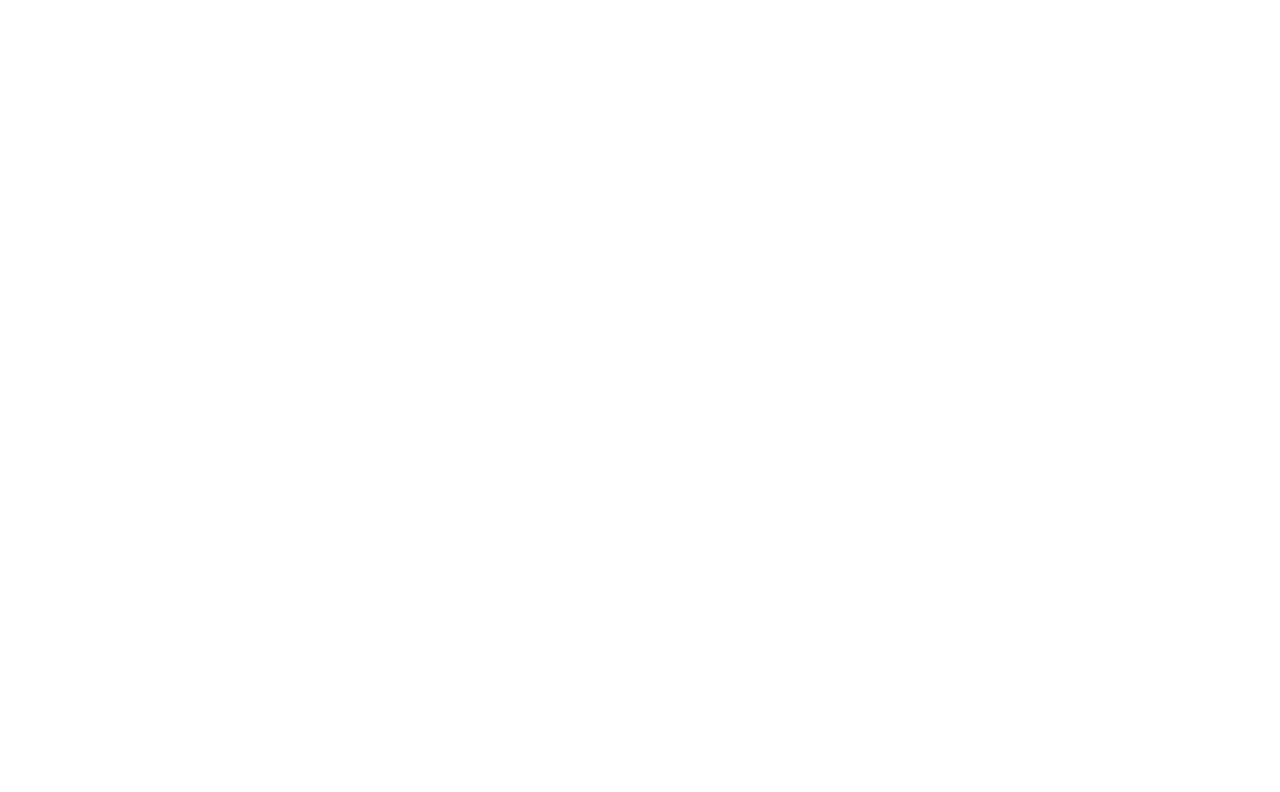
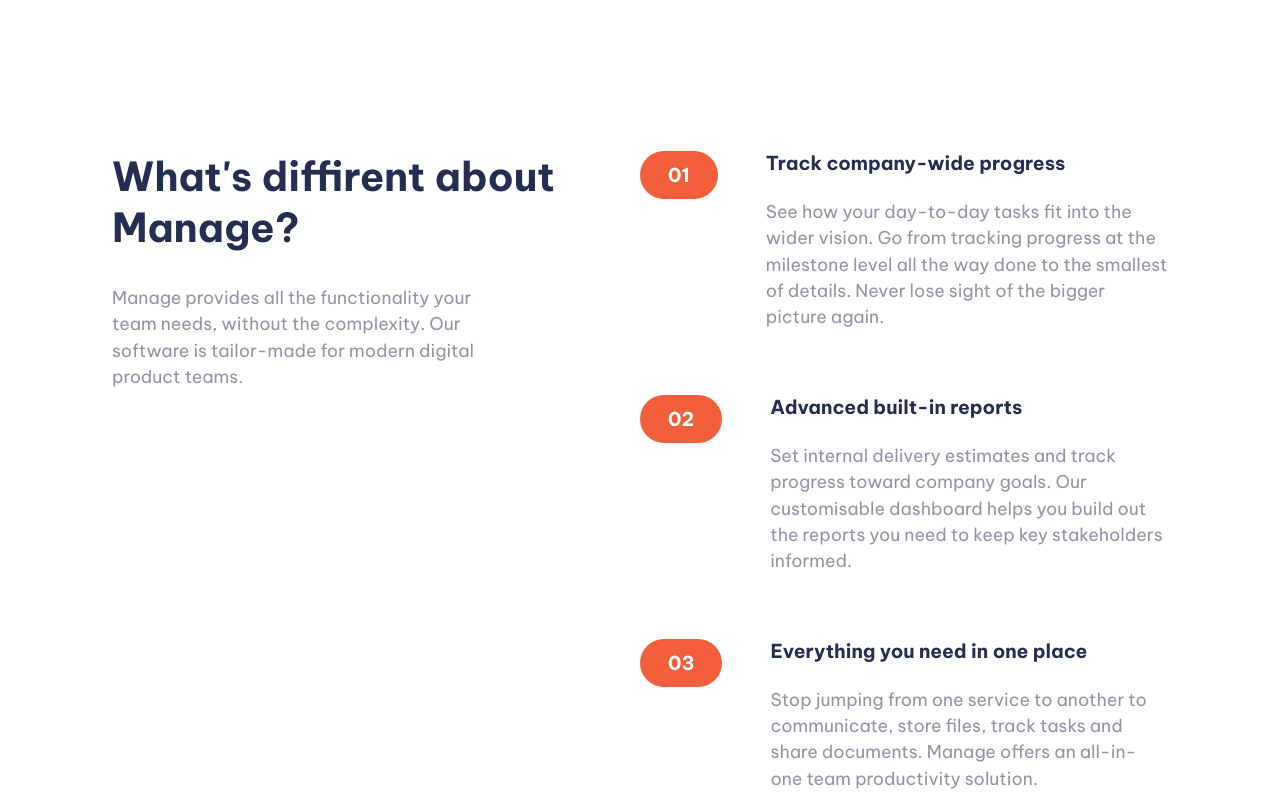
Before and after one commit to kaya70875/manage-landing-page-react, a React (Vite) app in the folder manage-react/: page / in a window 1280 px wide. Shown: the part 880-1672 px from the top of the page. Before the commit the page ends 878 px from the top, so only its background shows below. Built offline with nearby package versions, Linux system fonts and the light colour scheme.

Commit message:
complete article section

```diff
--- a/manage-react/src/App.css
+++ b/manage-react/src/App.css
@@ -11,3 +11,9 @@
     flex-direction: column;
     gap : 10rem;
 }
+
+main {
+    display: flex;
+    flex-direction: column;
+    gap: 10rem;
+}
--- a/manage-react/src/App.tsx
+++ b/manage-react/src/App.tsx
@@ -1,4 +1,5 @@
 import './App.css'
+import Article from './components/Article'
 import Hero from './components/Hero'
 import Navbar from './components/Navbar'
 import './index.css'
@@ -11,6 +12,7 @@
 
       <main>
         <Hero />
+        <Article />
       </main>
     </div>
   )
--- /dev/null
+++ b/manage-react/src/components/Article.css
@@ -0,0 +1,38 @@
+article {
+    display: flex;
+    gap : 2rem;
+}
+
+.article-left {
+    display: flex;
+    flex : 1;
+}
+
+.article-right {
+    display: flex;
+    flex-direction: column;
+    gap: 4rem;
+
+    width: 50%;
+}
+
+.article-header {
+    display: flex;
+    flex-direction: column;
+    gap: 2rem;
+}
+
+.article-header p{
+    max-width: 24rem;
+}
+
+.card-wrapper {
+    display: flex;
+    gap: 3rem;
+}
+
+.card-info {
+    display: flex;
+    flex-direction: column;
+    gap: 1.5rem;
+}
--- /dev/null
+++ b/manage-react/src/components/Article.tsx
@@ -0,0 +1,42 @@
+import './Article.css';
+export default function Article() {
+
+    const cardInfo = [
+        {
+            id : 1,
+            title: 'Track company-wide progress',
+            description: 'See how your day-to-day tasks fit into the wider vision. Go from tracking progress at the milestone level all the way done to the smallest of details. Never lose sight of the bigger picture again.'
+        },
+        {   id : 2,
+            title: 'Advanced built-in reports',
+            description: 'Set internal delivery estimates and track progress toward company goals. Our customisable dashboard helps you build out the reports you need to keep key stakeholders informed.'
+        },
+        {   id : 3,
+            title: 'Everything you need in one place',
+            description: 'Stop jumping from one service to another to communicate, store files, track tasks and share documents. Manage offers an all-in-one team productivity solution.'
+        }
+    ]
+  return (
+    <article>
+        <section className='article-left'>
+            <header className='article-header'>
+                <h2>What's diffirent about Manage?</h2>
+                <p>Manage provides all the functionality your team needs, without the complexity. Our software is tailor-made for modern digital product teams.</p>
+            </header>
+        </section>
+        <section className="article-right">
+            {cardInfo.map(card => (
+                <div className="card-wrapper" key={card.id}>
+                    <div className="card-button">
+                        <button className="secondary-button">{`0${card.id}`}</button>
+                    </div>
+                    <div className="card-info">
+                        <h3>{card.title}</h3>
+                        <p>{card.description}</p>
+                    </div>
+                </div>
+            ))}
+        </section>
+    </article>
+  )
+}
--- a/manage-react/src/index.css
+++ b/manage-react/src/index.css
@@ -25,6 +25,19 @@
   max-width: 10rem;
 }
 
+.secondary-button {
+  background-color: var(--veryLightGray);
+  color: white;
+  background: var(--brightRed);
+  border : none;
+  border-radius: 2rem;
+  padding: .75rem 1.75rem;
+  font-weight: 700;
+  cursor: pointer;
+  max-width: 10rem;
+  font-size: 1.2rem;
+}
+
 .primary-button:active {
   opacity: 0.8;
 }
@@ -32,7 +45,7 @@
 p {
   color: var(--darkGrayishBlue);
   line-height: 1.5;
-  font-size: 1.2rem;
+  font-size: 1.1rem;
 }
 
 h1 {
@@ -40,3 +53,15 @@
   font-size: 3.5rem;
   font-weight: 700;
 }
+
+h2 {
+  color: var(--darkBlue);
+  font-size: 2.5rem;
+  font-weight: 700;
+}
+
+h3 {
+  color: var(--darkBlue);
+  font-size: 1.2rem;
+  font-weight: 700;
+}
```
